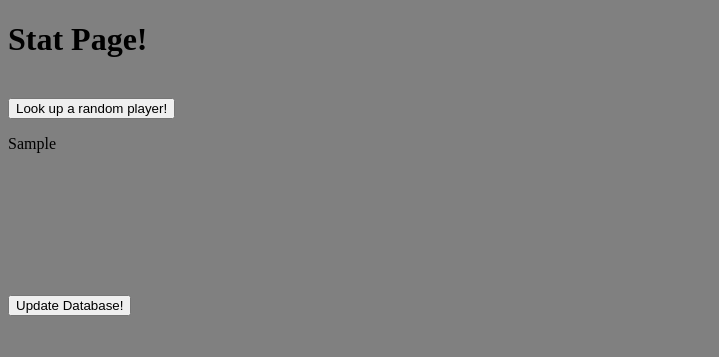
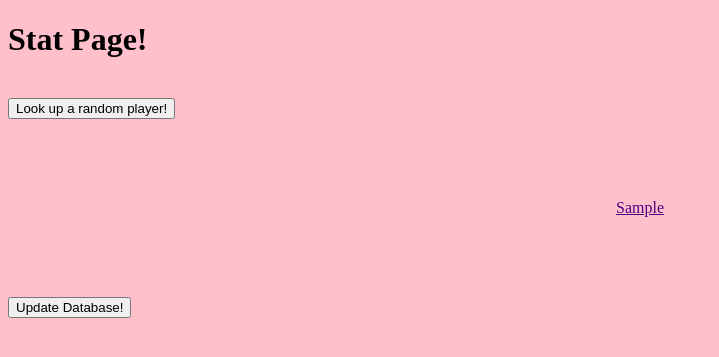
Before and after one commit to DouglasHeinan/NBA_historical_stats, a Django app: template nba_historical_stats/stat_page/templates/stat_page/stat_page.html in a window 1280 px wide. Shown: the top 357 px of the page, without its empty margins (0-719 px from the left). Run offline with Django 4.2, Linux system fonts and the light colour scheme; tables that the repository leaves empty hold one stand-in row (values such as "Sample post"); the template is opened without the code that fills it: values that come from a table or form of the project are taken from there, most other values are stand-ins (such as "Sample title", 1, 10 or a date in 2020).

Commit message:
html now lists all teams from database

```diff
--- a/nba_historical_stats/stat_page/static/stat_page/styles.css
+++ b/nba_historical_stats/stat_page/static/stat_page/styles.css
@@ -1,5 +1,5 @@
 body {
-    background-color: grey;
+    background-color: pink;
 }
 
 .hidden {
@@ -9,3 +9,25 @@ body {
 .bigFont {
     font-size: 5em;
 }
+
+.inline {
+    width: 10%;
+    text-align: center;
+    margin: 1em 0;
+}
+
+.teams {
+    display: flex;
+    flex-wrap: wrap;
+    justify-content: space-around;
+    width: 80%;
+    margin: 4em auto;
+}
+
+.teamLink {
+    color: indigo;
+}
+
+.teamLink:visited {
+    color: green;
+}
--- a/nba_historical_stats/stat_page/templates/stat_page/stat_page.html
+++ b/nba_historical_stats/stat_page/templates/stat_page/stat_page.html
@@ -9,17 +9,14 @@
 <div id="randomPlayer" class="hidden">
     <a id="randomPlayerLink" target="_blank"></a>
 </div>
-
-<p>{{ teams.0.team_abbreviation }}</p>
+<div class="teams">
+    {% for team in teams %}
+    <a target="_blank" href="{{team.bb_ref_link}}" class="inline teamLink">{{ team.team_abbreviation }}</a>
+    {% endfor %}
+</div>
 
 
-<br>
-<br>
-<br>
-<br>
-<br>
-<br>
-<br>
+
 <button id="updateDatabase">Update Database!</button>
 
 {% endblock content %}
```
